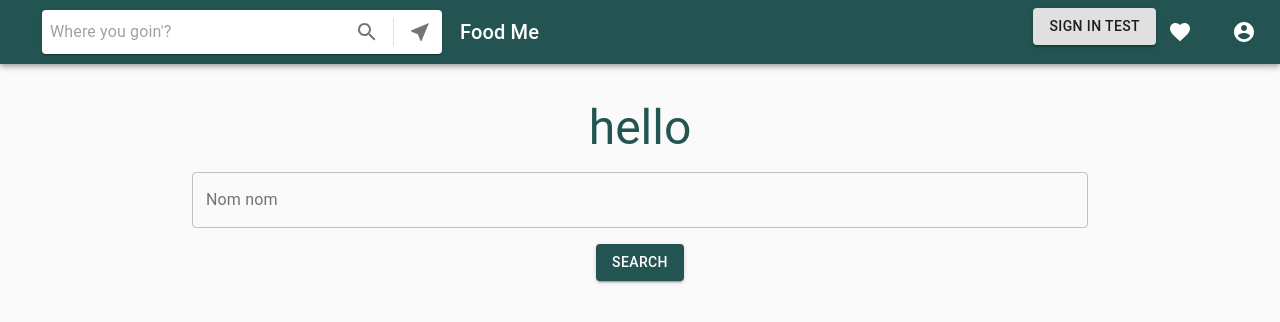
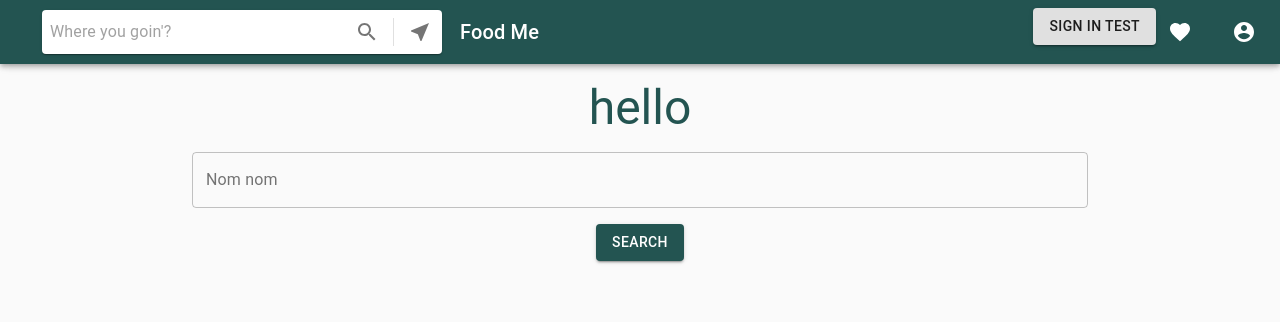
Before and after one commit to jaarnie/food-me-client-2, a React (Create React App) app: page / in a window 1280 px wide. Shown: the top 322 px of the page. Built offline with nearby package versions, Linux system fonts and the light colour scheme.

Commit message:
add sticky header. move navigation and snack/router

```diff
--- a/src/App.jsx
+++ b/src/App.jsx
@@ -1,13 +1,7 @@
 import React from "react"
-import { createBrowserHistory } from "history"
-import { Router, Route, Switch } from "react-router-dom"
-import { SnackbarProvider } from "notistack"
+import { Route, Switch } from "react-router-dom"
 import { CssBaseline, Container } from "@material-ui/core"
-// import Axios from "axios"
-// import { configure } from "axios-hooks"
 
-// import { searchRoot, headersRoot } from "./config/apiConfig"
-import Navigation from "./components/Navigation"
 import Home from "./components/Home"
 import SignIn from "./components/user/SignIn.jsx"
 import SignUp from "./components/user/SignUp.jsx"
@@ -15,31 +9,10 @@ import Profile from "./components/user/Profile.jsx"
 import NotFound from "./components/NotFound"
 import RestaurantProfile from "./components/RestaurantProfile"
 
-// const axios = Axios.create({
-//   baseURL: searchRoot,
-//   headers: headersRoot
-// })
-// configure({ axios })
-const browserHistory = createBrowserHistory()
-
-browserHistory.listen((location, action) => {
-  window.scrollTo(0, 0)
-})
-
 function App() {
   return (
     <div className="App">
-      <Router history={browserHistory}>
-        <SnackbarProvider
-          maxSnack={1}
-          anchorOrigin={{
-            vertical: "bottom",
-            horizontal: "left"
-          }}
-          autoHideDuration={2000}
-        >
       <CssBaseline />
-          <Navigation />
       <Container maxWidth="md">
         <Switch>
           <Route exact path="/" component={Home} />
@@ -51,8 +24,6 @@ function App() {
           <Route component={NotFound} />
         </Switch>
       </Container>
-        </SnackbarProvider>
-      </Router>
     </div>
   )
 }
--- a/src/components/Navigation.jsx
+++ b/src/components/Navigation.jsx
@@ -25,8 +25,8 @@ import NavigationPopover from "./NavigationPopover"
 
 const useStyles = makeStyles(theme => ({
   main: {
-    backgroundColor: MAIN_COLOUR,
-    marginBottom: "4.5vh"
+    position: "fixed",
+    backgroundColor: MAIN_COLOUR
   },
   grow: {
     flexGrow: 1
@@ -88,7 +88,9 @@ export default function Navigation() {
     if (state.user) {
       MenuItems = (
         <Link to="/profile">
-          <MenuItem component="p" onClick={handleMenuClose}>Profile</MenuItem>
+          <MenuItem component="p" onClick={handleMenuClose}>
+            Profile
+          </MenuItem>
         </Link>
       )
     } else {
@@ -167,13 +169,12 @@ export default function Navigation() {
         {userSignInOrProfile()}
       </MenuItem>
       <NavigationPopover />
-
     </Menu>
   )
 
   return (
-    <div className={classes.grow}>
-      <AppBar className={classes.main} position="static">
+    <div className={classes.grow} style={{ marginBottom: "10vh" }}>
+      <AppBar className={classes.main}>
         <Toolbar>
           <SearchUserLocation />
 
@@ -184,7 +185,7 @@ export default function Navigation() {
           <div className={classes.sectionDesktop}>
             <NavigationPopover />
 
-            <Link to='/profile'>
+            <Link to="/profile">
               <IconButton aria-label="user favorite count" color="inherit">
                 <Badge badgeContent={state.favorites.length} color="secondary">
                   <FavoriteIcon />
--- a/src/index.js
+++ b/src/index.js
@@ -1,16 +1,38 @@
 import React from "react"
 import ReactDOM from "react-dom"
 import "./index.css"
-import 'react-image-lightbox/style.css'
+import "react-image-lightbox/style.css"
+import * as serviceWorker from "./serviceWorker"
+import { createBrowserHistory } from "history"
+import { Router } from "react-router-dom"
+import { SnackbarProvider } from "notistack"
+
 import App from "./App"
-import * as serviceWorker from "./serviceWorker"
-
+import Navigation from "./components/Navigation"
 import { StoreProvider } from "./Store"
 
+const browserHistory = createBrowserHistory()
+
+browserHistory.listen((location, action) => {
+  window.scrollTo(0, 0)
+})
+
 ReactDOM.render(
-  <StoreProvider>
-    <App />
-  </StoreProvider>,
+  <Router history={browserHistory}>
+    <SnackbarProvider
+      maxSnack={1}
+      anchorOrigin={{
+        vertical: "bottom",
+        horizontal: "left"
+      }}
+      autoHideDuration={2000}
+    >
+      <StoreProvider>
+        <Navigation />
+        <App />
+      </StoreProvider>
+    </SnackbarProvider>
+  </Router>,
   document.getElementById("root")
 )
 
```
Lines whose indentation alone changed are shown as unchanged.
